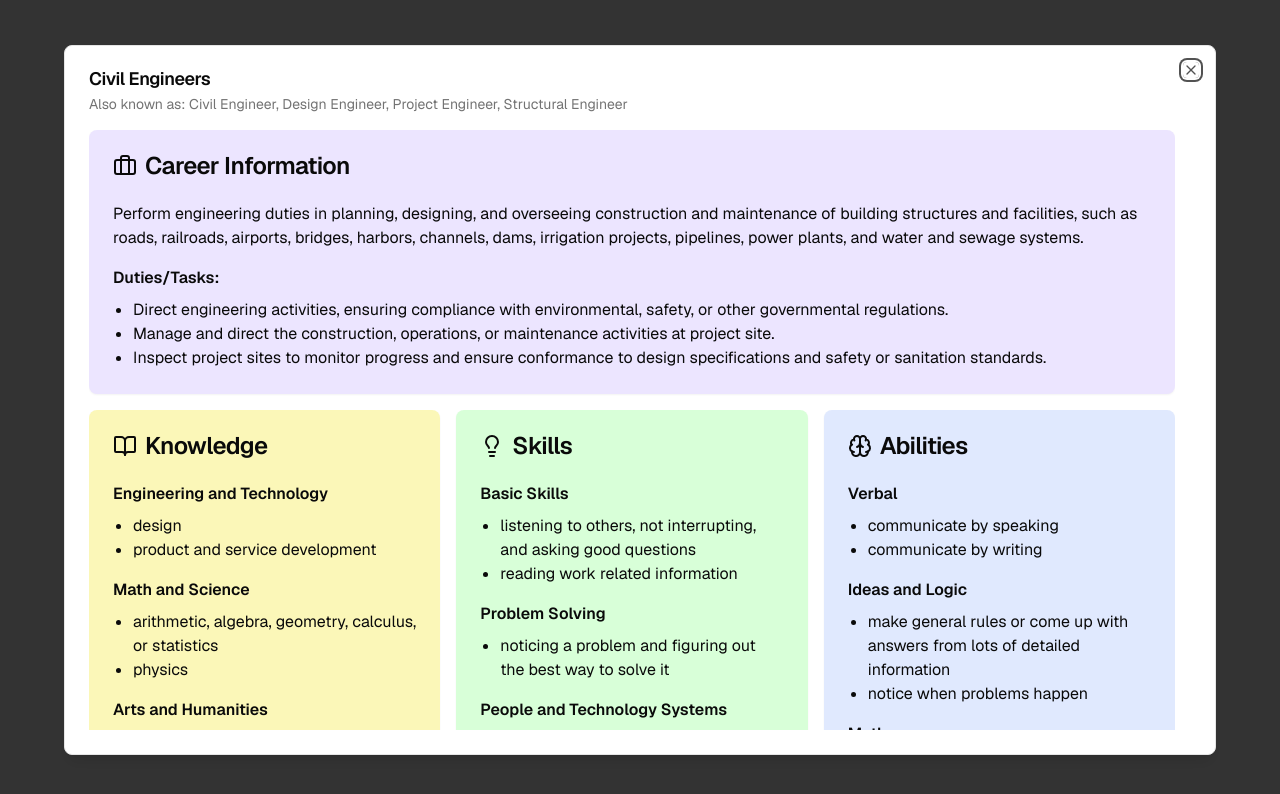
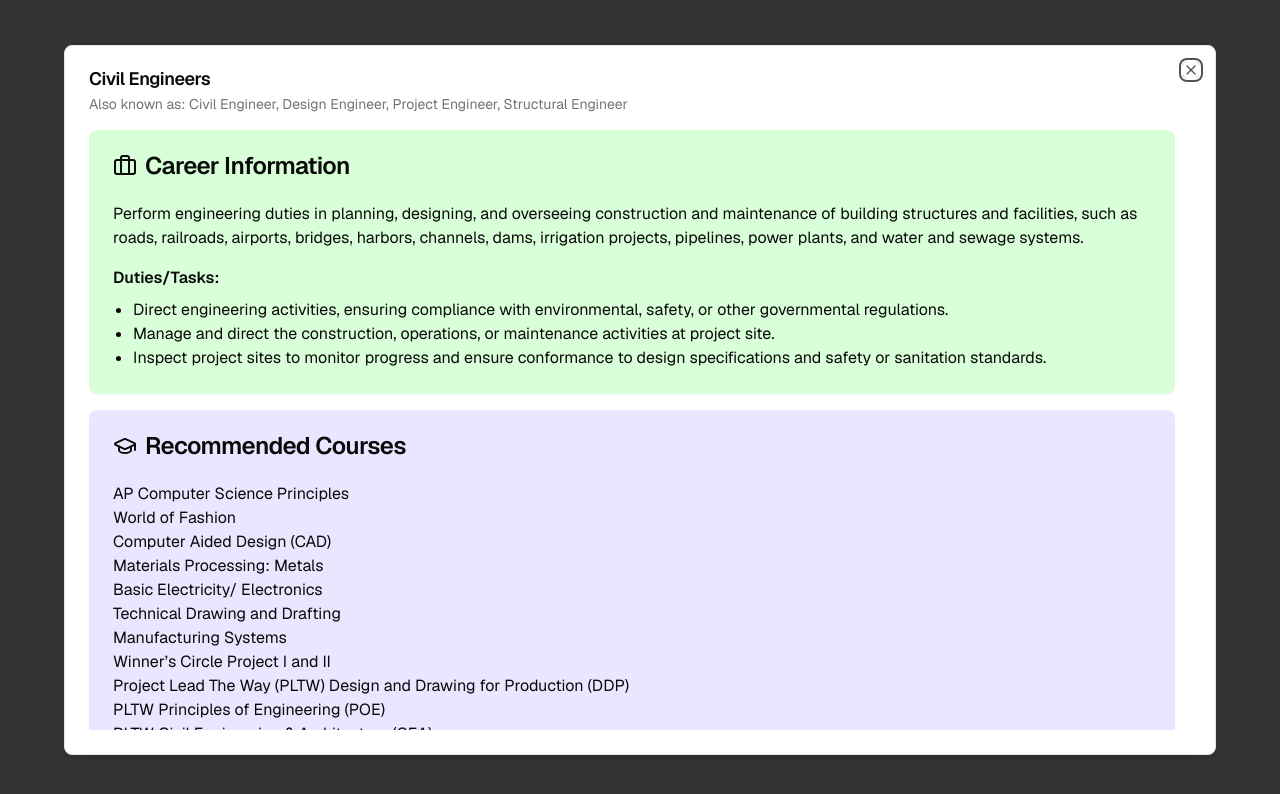
Before and after one commit to nash-pillai/career-planner, a Next.js app: page /careers in a window 1280 px wide. Both pictures are taken after a click on the button 245 px from the left and 473 px from the top of the page. Shown: the top 794 px of the page. Built offline with nearby package versions, Linux system fonts and the light colour scheme.

Commit message:
recommended courses

```diff
--- a/src/components/career-modal.tsx
+++ b/src/components/career-modal.tsx
@@ -1,4 +1,3 @@
-import { Button } from "@/components/ui/button";
 import {
   Dialog,
   DialogContent,
@@ -23,111 +22,42 @@ import {
 } from "lucide-react";
 import { FullCareer } from "types";
 import CareerCard from "./career-card";
+import { courses } from "@/lib/courses";
 
 export default function CareerModal({ career }: { career: FullCareer }) {
-  // const careerData = {
-  //   name: "Software Developer",
-  //   alsoCalled: ["Programmer", "Software Engineer", "Application Developer"],
-  //   description: "Develops and maintains software applications and systems.",
-  //   duties: [
-  //     "Write and test code",
-  //     "Debug and troubleshoot software issues",
-  //     "Collaborate with other developers and stakeholders",
-  //     "Implement software updates and fixes",
-  //   ],
-  //   knowledge: [
-  //     {
-  //       topic: "Computer Science",
-  //       details: [
-  //         "Algorithms and data structures",
-  //         "Software design patterns",
-  //         "Database management systems",
-  //       ],
-  //     },
-  //     {
-  //       topic: "Programming Languages",
-  //       details: ["Java", "Python", "JavaScript", "C++"],
-  //     },
-  //   ],
-  //   skills: [
-  //     {
-  //       name: "Problem Solving",
-  //       details: ["Analytical thinking", "Logical reasoning", "Creativity"],
-  //     },
-  //     {
-  //       name: "Communication",
-  //       details: [
-  //         "Technical writing",
-  //         "Verbal explanation of complex concepts",
-  //       ],
-  //     },
-  //   ],
-  //   abilities: [
-  //     {
-  //       name: "Attention to Detail",
-  //       details: [
-  //         "Spotting errors in code",
-  //         "Ensuring code quality and efficiency",
-  //       ],
-  //     },
-  //     {
-  //       name: "Adaptability",
-  //       details: [
-  //         "Learning new technologies quickly",
-  //         "Adjusting to changing project requirements",
-  //       ],
-  //     },
-  //   ],
-  //   personality: {
-  //     trait:
-  //       "Analytical and logical thinker with a creative problem-solving approach.",
-  //     workStyles: [
-  //       "Detail-oriented",
-  //       "Self-motivated",
-  //       "Team player",
-  //       "Continuous learner",
-  //     ],
-  //   },
-  //   technology: [
-  //     {
-  //       category: "Programming Languages",
-  //       tools: ["Python", "JavaScript", "Java", "C++"],
-  //     },
-  //     {
-  //       category: "Web Technologies",
-  //       tools: ["React", "Node.js", "Angular", "Vue.js"],
-  //     },
-  //     {
-  //       category: "Databases",
-  //       tools: ["MySQL", "MongoDB", "PostgreSQL"],
-  //     },
-  //   ],
-  //   education: [
-  //     "Bachelor's degree in Computer Science or related field",
-  //     "Master's degree (optional)",
-  //   ],
-  //   outlook: {
-  //     rating: "Bright",
-  //     description:
-  //       "Much faster than average job growth expected over the next decade.",
-  //     income: {
-  //       median: 110000,
-  //       tenthPercentile: 65000,
-  //       ninetiethPercentile: 170000,
-  //     },
-  //     hourlyWage: {
-  //       median: 52.88,
-  //       tenthPercentile: 31.25,
-  //       ninetiethPercentile: 81.73,
-  //     },
-  //   },
-  //   relatedCareers: [
-  //     "Web Developer",
-  //     "Database Administrator",
-  //     "Systems Analyst",
-  //     "DevOps Engineer",
-  //   ],
-  // };
+  console.log(career.knowledge);
+
+  const recommendedCourses = courses
+    .filter((course) =>
+      course.tags.some((tag) =>
+        career.knowledge.group.some(
+          (knowledge) => knowledge.title.name === tag,
+        ),
+      ),
+    )
+    .sort((a, b) => {
+      const aMatchCount = a.tags.reduce(
+        (count, tag) =>
+          count +
+          (career.knowledge.group.some((knowledge) =>
+            knowledge.element.some((element) => element.name === tag),
+          )
+            ? 1
+            : 0),
+        0,
+      );
+      const bMatchCount = b.tags.reduce(
+        (count, tag) =>
+          count +
+          (career.knowledge.group.some((knowledge) =>
+            knowledge.element.some((element) => element.name === tag),
+          )
+            ? 1
+            : 0),
+        0,
+      );
+      return bMatchCount - aMatchCount;
+    });
 
   return (
     <Dialog>
@@ -143,7 +73,7 @@ export default function CareerModal({ career }: { career: FullCareer }) {
         </DialogHeader>
         <ScrollArea className="h-[calc(90vh-120px)] pr-4">
           <div className="grid grid-cols-1 gap-4 md:grid-cols-2 lg:grid-cols-3">
-            <Card className="col-span-1 border-none bg-[#ECE5FF] md:col-span-2 lg:col-span-3">
+            <Card className="col-span-1 border-none bg-[#D8FFD8] md:col-span-2 lg:col-span-3">
               <CardHeader>
                 <CardTitle className="flex items-center">
                   <Briefcase className="mr-2" />
@@ -158,6 +88,20 @@ export default function CareerModal({ career }: { career: FullCareer }) {
                     <li key={index}>{duty}</li>
                   ))}
                 </ul>
+              </CardContent>
+            </Card>
+
+            <Card className="col-span-1 border-none bg-[#ECE5FF] md:col-span-2 lg:col-span-3">
+              <CardHeader>
+                <CardTitle className="flex items-center">
+                  <GraduationCap className="mr-2" />
+                  Recommended Courses
+                </CardTitle>
+              </CardHeader>
+              <CardContent>
+                {recommendedCourses.map((course) => (
+                  <div key={course.course_code}>{course.course_name}</div>
+                ))}
               </CardContent>
             </Card>
 
--- a/src/components/course-card.tsx
+++ b/src/components/course-card.tsx
@@ -1,7 +1,7 @@
 import { Card, CardContent, CardHeader, CardTitle } from "@/components/ui/card";
 import { Badge, badgeVariants } from "@/components/ui/badge";
 import { Book, GraduationCap, Scale, Award, ListChecks } from "lucide-react";
-import { Course, departments } from "types";
+import { Course } from "types";
 
 export default function CourseCard({ course }: { course: Course }) {
   return (
--- a/src/lib/courses.ts
+++ b/src/lib/courses.ts
@@ -1,64 +1,4 @@
 import { Course } from "types";
-
-export const tags = [
-  "Business and Management",
-  "Economics and Accounting",
-  "Sales and Marketing",
-  "Customer and Personal Service",
-  "Personnel and Human Resources",
-  "Manufacturing and Production",
-  "Production and Processing",
-  "Food Production",
-  "Engineering and Technology",
-  "Computers and Electronics",
-  "Design",
-  "Building and Construction",
-  "Mechanical",
-  "Mathematics and Science",
-  "Mathematics",
-  "Physics",
-  "Chemistry",
-  "Biology",
-  "Psychology",
-  "Sociology and Anthropology",
-  "Geography",
-  "Health Services",
-  "Medicine and Dentistry",
-  "Therapy and Counseling",
-  "Education and Training",
-  "Arts and Humanities",
-  "English Language",
-  "Foreign Language",
-  "Fine Arts",
-  "History and Archeology",
-  "Philosophy and Theology",
-  "Law and Public Safety",
-  "Public Safety and Security",
-  "Law and Government",
-  "Communications",
-  "Telecommunications",
-  "Communications and Media",
-  "Transportation",
-  "Education",
-  "Required Level of Education",
-  "Instructional Program Required",
-  "Education Level in Specific Subjects",
-  "Technical Vocational",
-  "Business Vocational",
-  "English/language Arts",
-  "Oral Communication",
-  "Languages",
-  "Basic Math",
-  "Advanced Math",
-  "Physical Science",
-  "Computer Science",
-  "Biological Science",
-  "Applied Science",
-  "Social Science",
-  "Arts",
-  "Humanities",
-  "Physical Education",
-] as const;
 
 export const courses = [
   {
```
